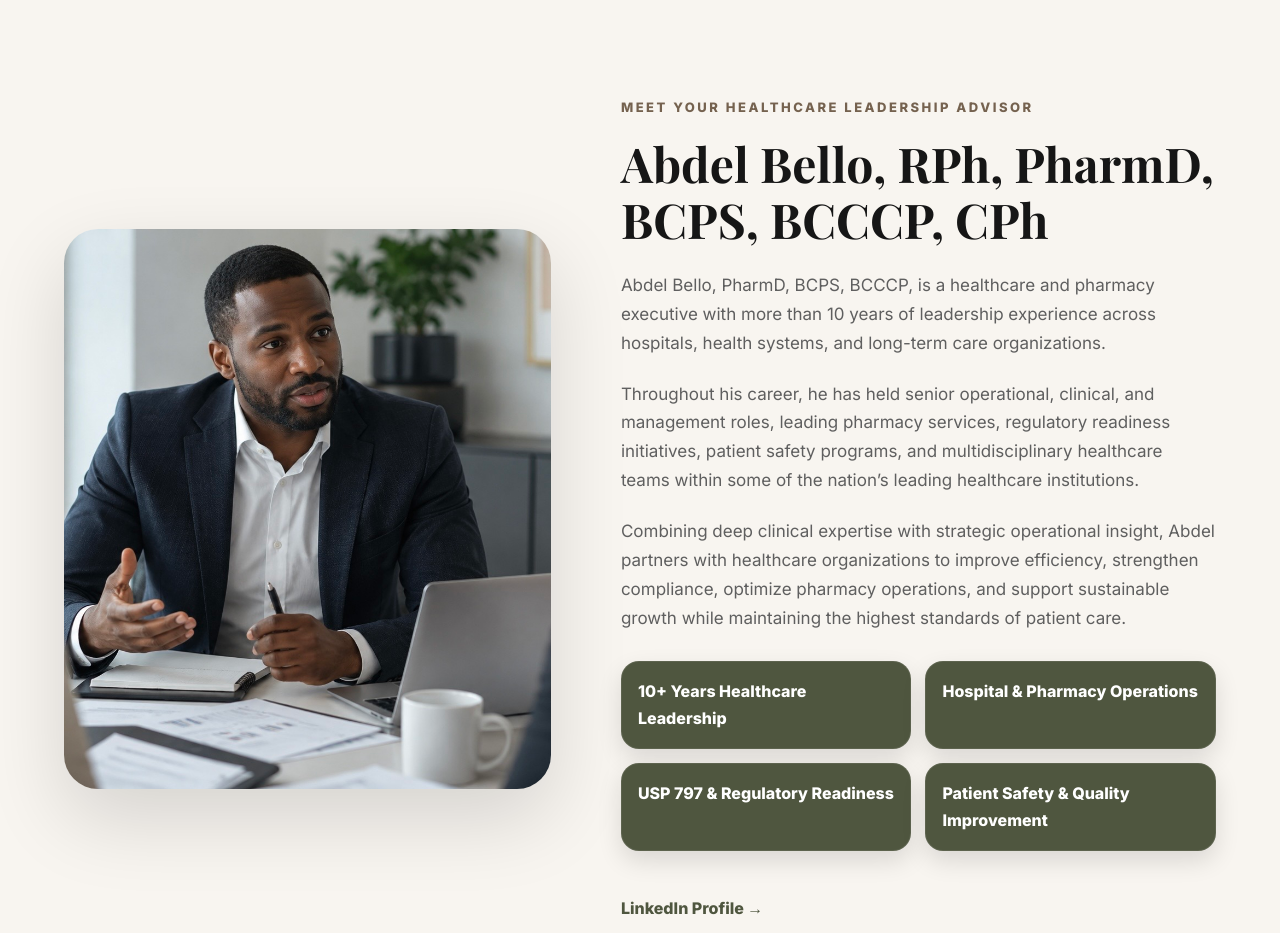
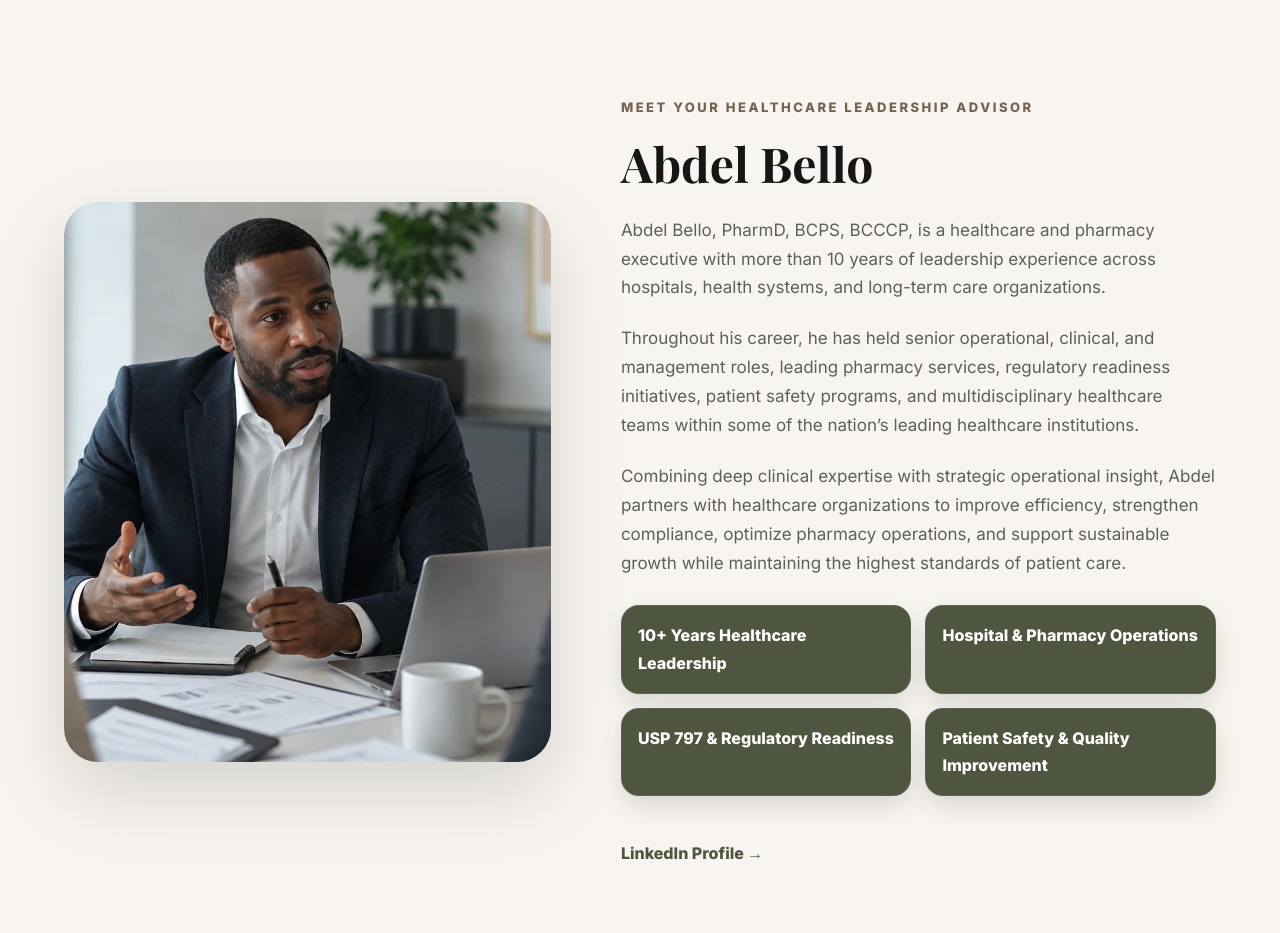
Before and after one commit to faodiallo001/LMW, a plain HTML site: page index.html in a window 1280 px wide. Shown: the part 3780-4713 px from the top of the page. Drawn offline with nearby package versions, Linux system fonts and the light colour scheme.

Commit message:
Update index.html

```diff
--- a/index.html
+++ b/index.html
@@ -249,7 +249,7 @@
     <div class="consultant-content">
       <div class="label">Meet Your Healthcare Leadership Advisor</div>
 
-      <h2>Abdel Bello, RPh, PharmD, BCPS, BCCCP, CPh</h2>
+      <h2>Abdel Bello</h2>
 
      <p>
 Abdel Bello, PharmD, BCPS, BCCCP, is a healthcare and pharmacy executive with more than 10 years of leadership experience across hospitals, health systems, and long-term care organizations.
```
